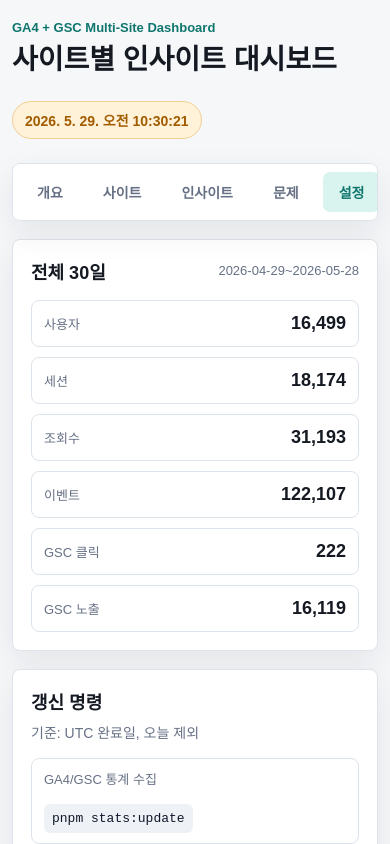
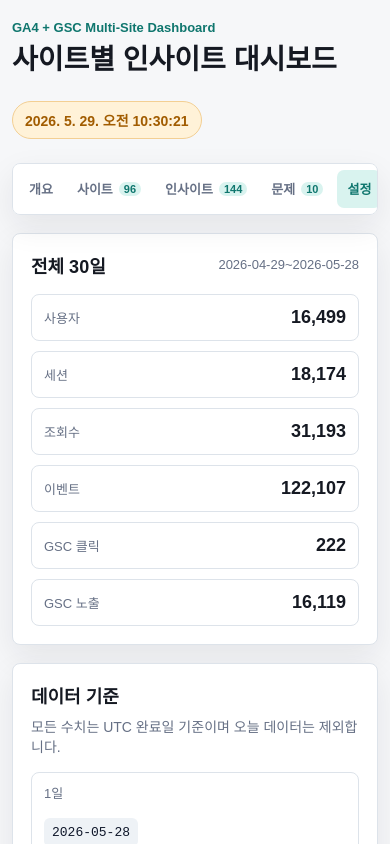
Before and after one commit to lsk7209/multi-dashboard, a Next.js app: page / in a window 390 px wide. Both pictures are taken after a click on the label "설정". Shown: the top 844 px of the page. Built offline with nearby package versions, Linux system fonts and the light colour scheme.

Commit message:
Clarify dashboard menu categories

```diff
--- a/app/globals.css
+++ b/app/globals.css
@@ -115,6 +115,9 @@ h2 {
 }
 
 .main-tabs label {
+  display: inline-flex;
+  align-items: center;
+  gap: 6px;
   flex: 0 0 auto;
   min-height: 40px;
   border-radius: 7px;
@@ -123,6 +126,14 @@ h2 {
   font-size: 14px;
   font-weight: 700;
   cursor: pointer;
+}
+
+.main-tabs strong {
+  border-radius: 999px;
+  padding: 2px 6px;
+  color: var(--accent);
+  background: var(--accent-weak);
+  font-size: 12px;
 }
 
 .main-tabs label:hover {
@@ -911,6 +922,22 @@ code {
     font-size: 28px;
   }
 
+  .main-tabs {
+    gap: 4px;
+    padding: 6px;
+  }
+
+  .main-tabs label {
+    min-height: 38px;
+    padding: 9px 10px;
+    font-size: 13px;
+  }
+
+  .main-tabs strong {
+    padding: 1px 5px;
+    font-size: 11px;
+  }
+
   .summary-grid,
   .operation-grid,
   .insight-grid,
--- a/app/page.tsx
+++ b/app/page.tsx
@@ -28,9 +28,15 @@ export default function DashboardPage() {
 
         <nav className="main-tabs" aria-label="대시보드 메뉴">
           <label htmlFor="tab-overview">개요</label>
-          <label htmlFor="tab-sites">사이트</label>
-          <label htmlFor="tab-insights">인사이트</label>
-          <label htmlFor="tab-issues">문제</label>
+          <label htmlFor="tab-sites">
+            사이트 <strong>{formatNumber(data.siteCount)}</strong>
+          </label>
+          <label htmlFor="tab-insights">
+            인사이트 <strong>{formatNumber(data.insights.length)}</strong>
+          </label>
+          <label htmlFor="tab-issues">
+            문제 <strong>{formatNumber(data.failedCount)}</strong>
+          </label>
           <label htmlFor="tab-settings">설정</label>
         </nav>
 
@@ -215,6 +221,29 @@ function SupportPanel({ data }: { data: ReturnType<typeof getDashboardData> }) {
       <article className="panel">
         <div className="panel-heading">
           <div>
+            <h2>데이터 기준</h2>
+            <p>모든 수치는 UTC 완료일 기준이며 오늘 데이터는 제외합니다.</p>
+          </div>
+        </div>
+        <div className="command-list">
+          <div className="command-row">
+            <span>1일</span>
+            <code>{formatDateRange(data.dateRanges.last1Days)}</code>
+          </div>
+          <div className="command-row">
+            <span>7일</span>
+            <code>{formatDateRange(data.dateRanges.last7Days)}</code>
+          </div>
+          <div className="command-row">
+            <span>직전 7일</span>
+            <code>{formatDateRange(data.dateRanges.previous7Days)}</code>
+          </div>
+        </div>
+      </article>
+
+      <article className="panel">
+        <div className="panel-heading">
+          <div>
             <h2>갱신 명령</h2>
             <p>기준: UTC 완료일, 오늘 제외</p>
           </div>
```
Also changed, not shown: 1 other file (tests, documents, lock files or other folders).
